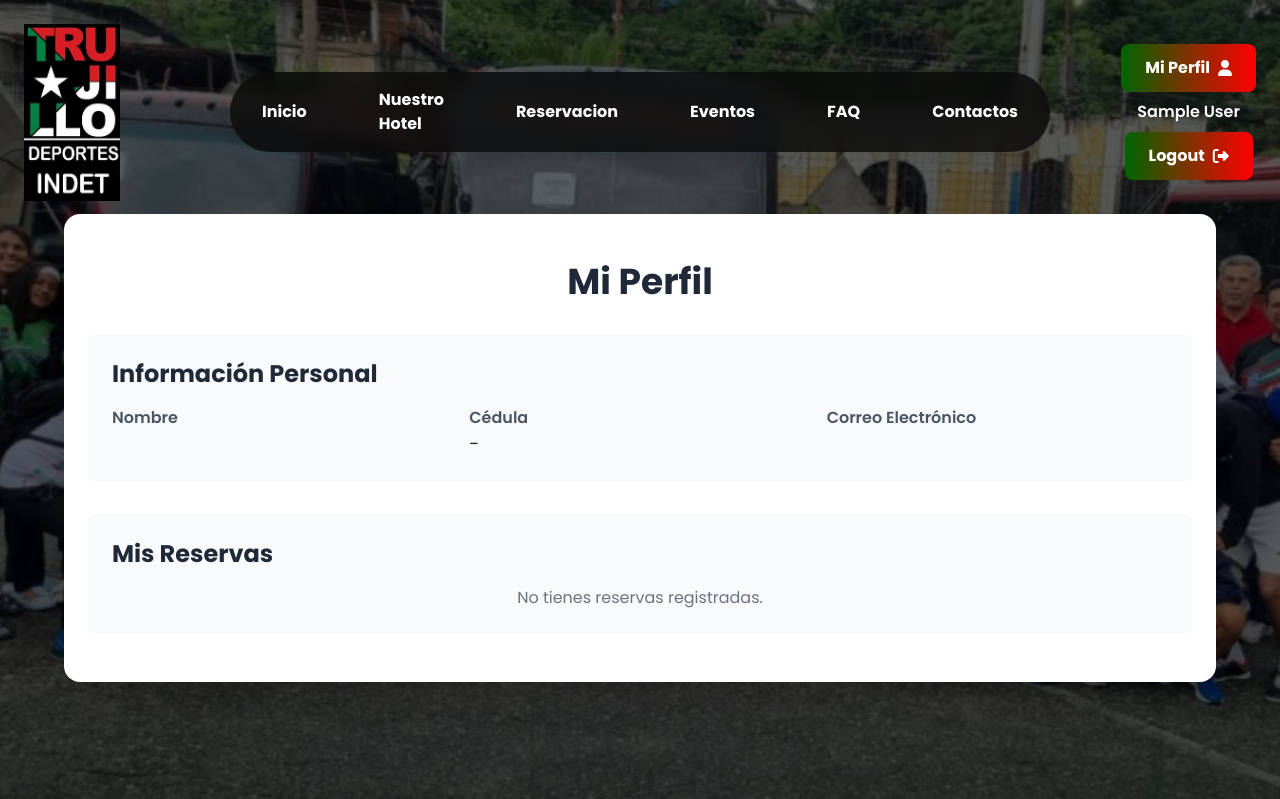
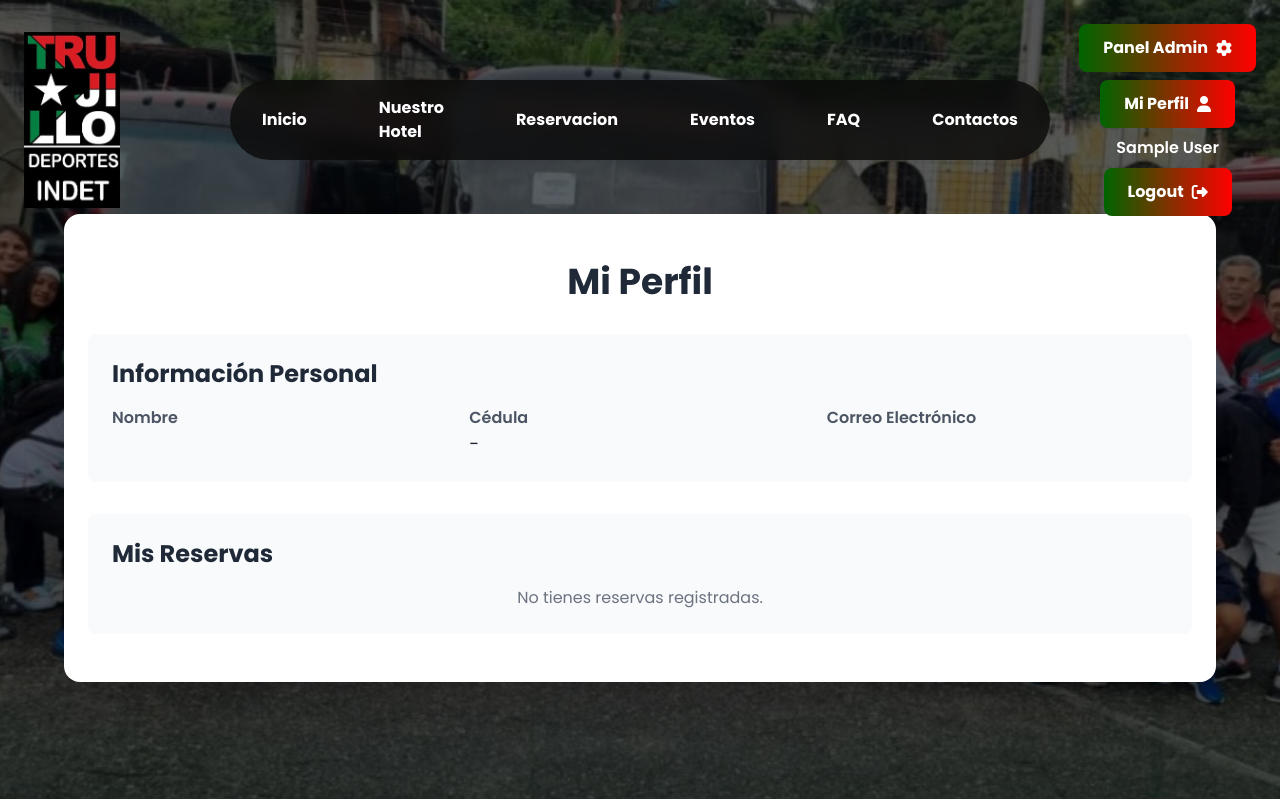
Before and after one commit to Salvaberticci/indet-hotel-web, a PHP site: page /user_profile.php in a window 1280 px wide. Shown: the top 799 px of the page. Run offline with PHP 8.4, Linux system fonts and the light colour scheme; the visitor is signed in with stand-in values (Sample User, id 1); data that the repository does not hold is empty; some libraries are stand-ins or nearby versions.

Commit message:
Add admin panel button to navigation for admin users

```diff
--- a/confirmation.php
+++ b/confirmation.php
@@ -71,6 +71,12 @@ unset($_SESSION['last_reservation']);
                 <div class="flex items-center space-x-4 justify-self-end">
                     <?php if (isset($_SESSION['user_id'])): ?>
                         <div class="flex flex-col items-center">
+                            <?php if ($_SESSION['user_role'] == 'admin'): ?>
+                                <a href="admin.php" class="login-button">
+                                    <span>Panel Admin</span>
+                                    <i class="fas fa-cog"></i>
+                                </a>
+                            <?php endif; ?>
                             <a href="php/logout.php" class="login-button">
                                 <span>Logout</span>
                                 <i class="fas fa-sign-out-alt"></i>
--- a/events.php
+++ b/events.php
@@ -57,6 +57,12 @@ $events_result = $conn->query($events_sql);
                 </div>
                 <div class="flex items-center space-x-4 justify-self-end">
                     <?php if (isset($_SESSION['user_id'])): ?>
+                        <?php if ($_SESSION['user_role'] == 'admin'): ?>
+                            <a href="admin.php" class="login-button">
+                                <span>Panel Admin</span>
+                                <i class="fas fa-cog"></i>
+                            </a>
+                        <?php endif; ?>
                         <span class="text-white font-semibold"><?php echo htmlspecialchars($_SESSION['user_name']); ?></span>
                         <a href="php/logout.php" class="login-button">
                             <span>Logout</span>
--- a/faq.php
+++ b/faq.php
@@ -52,6 +52,12 @@ include 'php/db.php';
                 </div>
                 <div class="flex items-center space-x-4 justify-self-end">
                     <?php if (isset($_SESSION['user_id'])): ?>
+                        <?php if ($_SESSION['user_role'] == 'admin'): ?>
+                            <a href="admin.php" class="login-button">
+                                <span>Panel Admin</span>
+                                <i class="fas fa-cog"></i>
+                            </a>
+                        <?php endif; ?>
                         <span class="text-white font-semibold"><?php echo htmlspecialchars($_SESSION['user_name']); ?></span>
                         <a href="php/logout.php" class="login-button">
                             <span>Logout</span>
--- a/hotel_info.php
+++ b/hotel_info.php
@@ -52,6 +52,12 @@ include 'php/db.php';
                 </div>
                 <div class="flex items-center space-x-4 justify-self-end">
                     <?php if (isset($_SESSION['user_id'])): ?>
+                        <?php if ($_SESSION['user_role'] == 'admin'): ?>
+                            <a href="admin.php" class="login-button">
+                                <span>Panel Admin</span>
+                                <i class="fas fa-cog"></i>
+                            </a>
+                        <?php endif; ?>
                         <span class="text-white font-semibold"><?php echo htmlspecialchars($_SESSION['user_name']); ?></span>
                         <a href="php/logout.php" class="login-button">
                             <span>Logout</span>
--- a/index.php
+++ b/index.php
@@ -74,6 +74,12 @@ $comments_result = $conn->query($comments_sql);
                 <div class="flex items-center space-x-4 justify-self-end">
                     <?php if (isset($_SESSION['user_id'])): ?>
                         <div class="flex flex-col items-center space-y-2">
+                            <?php if ($_SESSION['user_role'] == 'admin'): ?>
+                                <a href="admin.php" class="login-button">
+                                    <span>Panel Admin</span>
+                                    <i class="fas fa-cog"></i>
+                                </a>
+                            <?php endif; ?>
                             <a href="user_profile.php" class="login-button">
                                 <span>Mi Perfil</span>
                                 <i class="fas fa-user"></i>
--- a/reservar.php
+++ b/reservar.php
@@ -66,6 +66,12 @@ if (!isset($_SESSION['user_id'])) {
                 </div>
                 <div class="flex flex-col items-center space-y-2 justify-self-end">
                     <?php if (isset($_SESSION['user_id'])): ?>
+                        <?php if ($_SESSION['user_role'] == 'admin'): ?>
+                            <a href="admin.php" class="login-button">
+                                <span>Panel Admin</span>
+                                <i class="fas fa-cog"></i>
+                            </a>
+                        <?php endif; ?>
                         <a href="user_profile.php" class="login-button">
                             <span>Mi Perfil</span>
                             <i class="fas fa-user"></i>
--- a/user_profile.php
+++ b/user_profile.php
@@ -88,6 +88,12 @@ $reservations_result = $reservations_stmt->get_result();
                 </div>
                 <div class="flex flex-col items-center space-y-2 justify-self-end">
                     <?php if (isset($_SESSION['user_id'])): ?>
+                        <?php if ($_SESSION['user_role'] == 'admin'): ?>
+                            <a href="admin.php" class="login-button">
+                                <span>Panel Admin</span>
+                                <i class="fas fa-cog"></i>
+                            </a>
+                        <?php endif; ?>
                         <a href="user_profile.php" class="login-button">
                             <span>Mi Perfil</span>
                             <i class="fas fa-user"></i>
```
